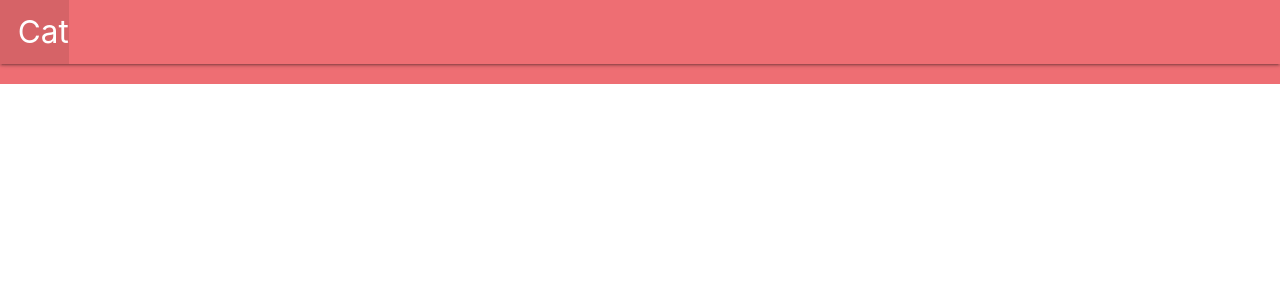
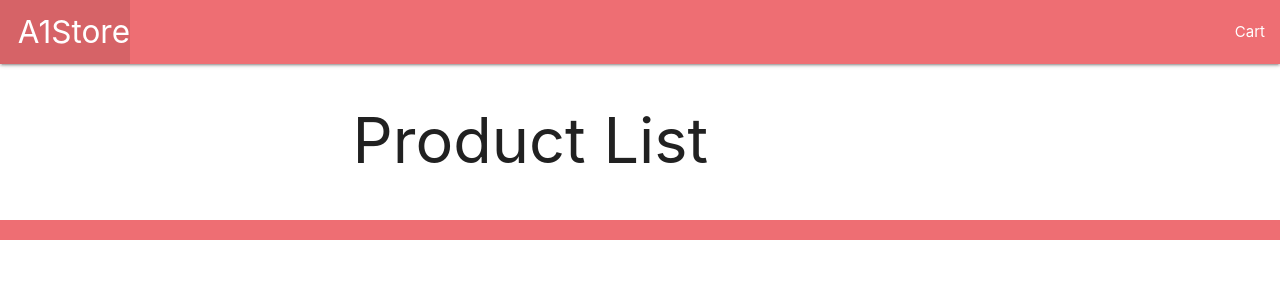
Before and after one commit to AK-Musse/A1Store, a Django app: page / in a window 1280 px wide. Shown: the top 300 px of the page. Run offline with Django 4.2, Linux system fonts and the light colour scheme; data that the repository does not hold is empty.

Commit message:
Editing homepage

```diff
--- a/main_app/templates/base.html
+++ b/main_app/templates/base.html
@@ -16,16 +16,27 @@
         <nav>
             <div class="nav-wrapper">
                 <ul>
-                    <li><a href="/" class="left brand-logo">&nbsp;&nbsp;Cat </a></li>
+                    <li><a href="/" class="left brand-logo">&nbsp;&nbsp;A1Store </a></li>
                 </ul>
                 <ul class="right">
+                    <li><a href="{% url 'home' %}">Cart</a></li>
                 </ul>
             </div>
         </nav>
     </header>
     <main class="container">
-        {% block content %}
-        {% endblock %}
+        <div class="row">
+            <div class="col s2">
+              <!-- Grey navigation panel -->
+            </div>
+
+            <div class="col s10">
+                {% block content %}
+                {% endblock %}
+            </div>
+
+          </div>
+
     </main>
   	<footer class="page-footer">
        <div class="right">All Rights Reserved, &copy;  &nbsp;</div>
--- /dev/null
+++ b/main_app/templates/product/homepage.html
@@ -0,0 +1,18 @@
+{% extends 'base.html' %}
+{% load static %}
+{% block content %}
+<h1>Product List</h1>
+{% for product in products %}
+<div class="col s3">
+  <div class="card">
+    <a href="dh[fdsfjks]">
+    <div class="card-content">
+      <span class="card-title">{{ product.name }}</span>
+      <p>Price: {{ product.price| floatformat:2 }}</p>
+      <!-- <p>Description: {{ product.description }}</p> -->
+    </div>
+    </a>
+  </div>
+</div>
+{% endfor %}
+{% endblock %}
--- a/main_app/views.py
+++ b/main_app/views.py
@@ -1,6 +1,9 @@
 from django.shortcuts import render
+from .models import Product, Order, Photo
 
 # Create your views here.
 
 def home(request):
-  return render(request, 'base.html')
+  products = Product.objects.all()
+
+  return render(request, 'product/homepage.html', { 'products' : products})
```
